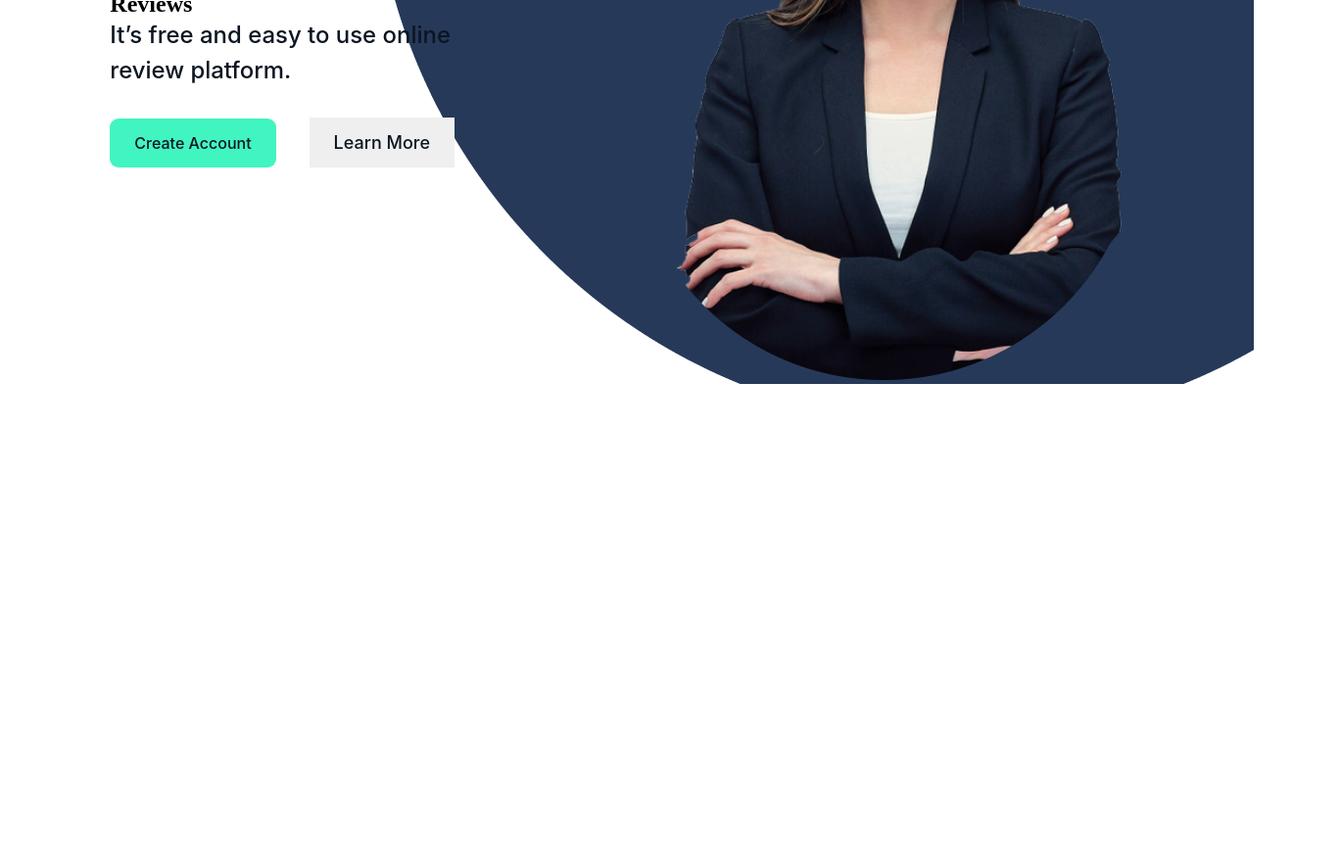
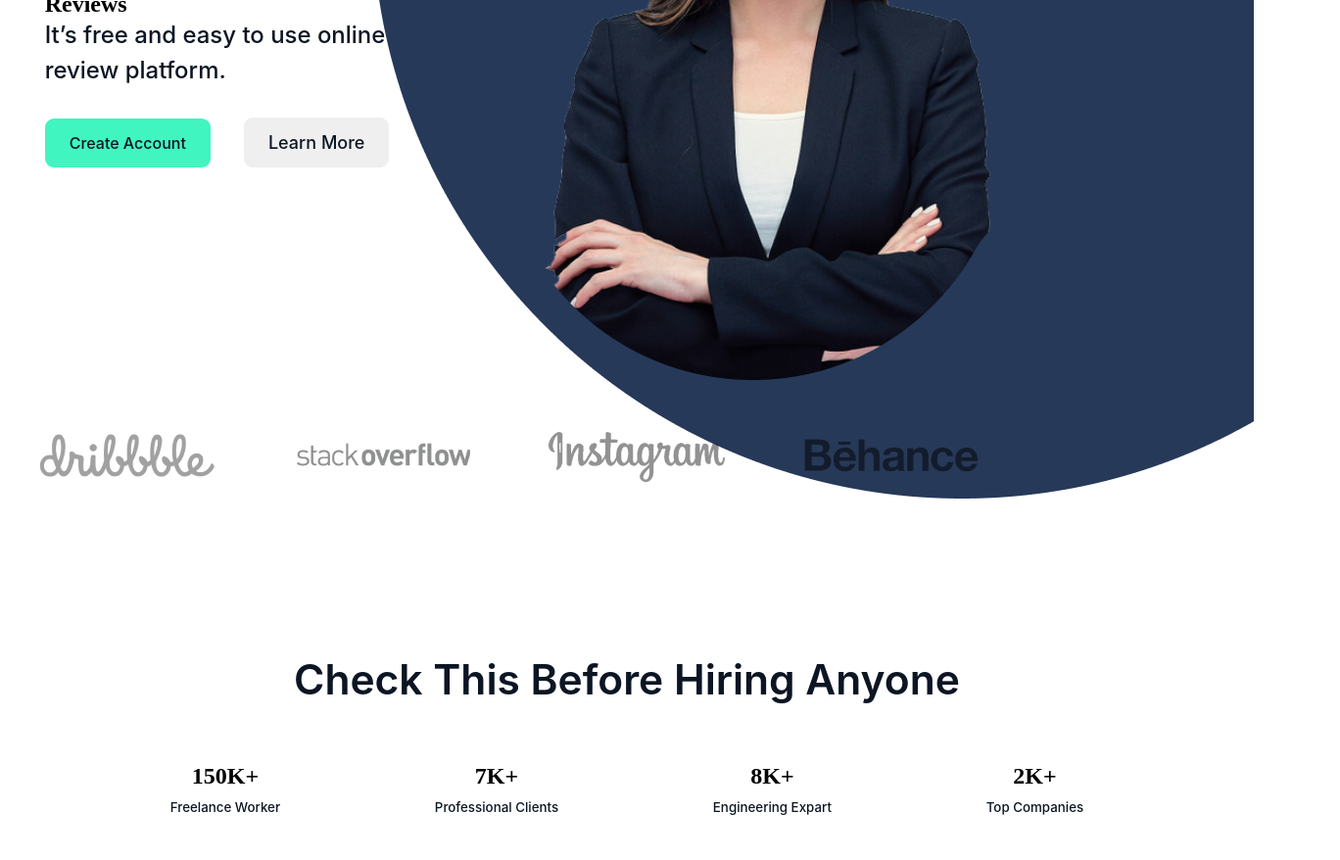
Before and after one commit to toxtaboyevyahyo/mixin, a plain HTML site: page index.html in a window 1280 px wide. Shown: the part 438-1316 px from the top of the page at 98% size, 1368 px wide, since content can reach past the window. Before the commit the page ends 830 px from the top, so only its background shows below. Drawn offline with Linux system fonts and the light colour scheme.

Commit message:
mainservice

```diff
--- a/index.html
+++ b/index.html
@@ -47,9 +47,51 @@
                 </div>
             </div>
         </section>
+        <ul class="hero_list">
+            <li class="hero_item">
+                <img src="./images/hero.png" alt="img">
+            </li>
+            <li class="hero_item">
+                <img src="./images/hero1.png" alt="img">
+            </li>
+            <li class="hero_item">
+                <img src="./images/hero2.png" alt="img">
+            </li>
+            <li class="hero_item">
+                <img src="./images/hero3.png" alt="img">
+            </li>
+        </ul>
+    </div>
 
+    <main>
+        <section class="service">
+            <div class="container service_container">
+                <div class="service_sub">
+                    <h1 class="service_title">Check This Before Hiring Anyone</h1>
+                </div>
+                <div class="service_list">
+                    <div class="service_card">
+                        <h1 class="title">150K+</h1>
+                        <p class="text">Freelance Worker</p>
+                    </div>
+                    <div class="service_card">
+                        <h1 class="title">7K+</h1>
+                        <p class="text">Professional Clients</p>
+                    </div>
+                    <div class="service_card">
+                        <h1 class="title">8K+</h1>
+                        <p class="text">Engineering Expart</p>
+                    </div>
+                    <div class="service_card">
+                        <h1 class="title">2K+</h1>
+                        <p class="text">Top Companies</p>
+                    </div>
+                </div>
 
-    </div>
+                </ul>
+            </div>
+        </section>
+    </main>
 
 </body>
 </html>
--- a/main.css
+++ b/main.css
@@ -126,12 +126,54 @@
     color: var(--Font, #0C1523);
     font-family: Inter;
     border: none;
+    border-radius: 9px;
     padding: 15px 25px;
     font-size: 18px;
     font-style: normal;
     font-weight: 500;
     line-height: normal;
 }
-.img{
-    margin-right: -200px;
+.hero_list{
+    display: flex;
+
+    flex-wrap: wrap;
 }
+.hero_item{
+    width: 180px;
+    margin: 40px;
+
+    height: 66px;
+}
+
+
+.service{
+    padding-top: 130px;
+    padding-bottom: 130px;
+}
+.service_title{
+    color: var(--Font, #0C1523);
+    text-align: center;
+    font-family: Inter;
+    font-size: 42.536px;
+    font-style: normal;
+    font-weight: 600;
+    line-height: normal;
+    margin-bottom: 60px;
+}
+.service_list{
+    display: flex;
+    align-items: center;
+    justify-content: space-evenly;
+}
+.title{
+    text-align: center;
+    margin-bottom: 8px;
+}
+.text{
+    color: var(--Font, #0C1523);
+    font-family: Inter;
+    font-size: 13.333px;
+    font-style: normal;
+    font-weight: 500;
+    line-height: 150%;
+}
```
Also changed, not shown: images/hero.png (added), images/hero1.png (added), images/hero2.png (added), images/hero3.png (added).
